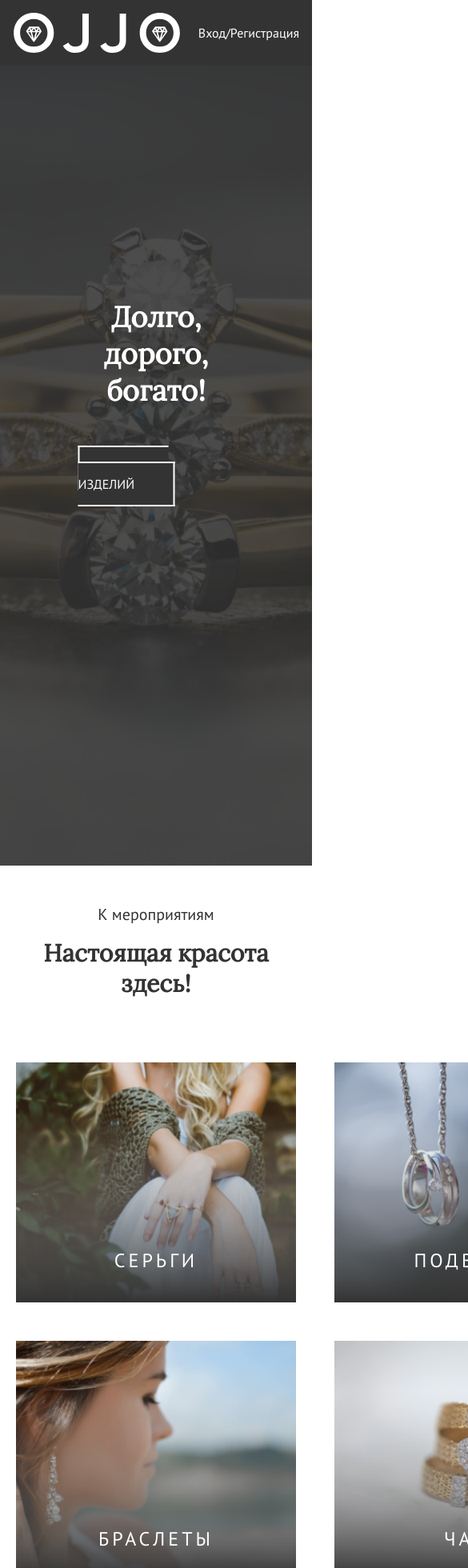
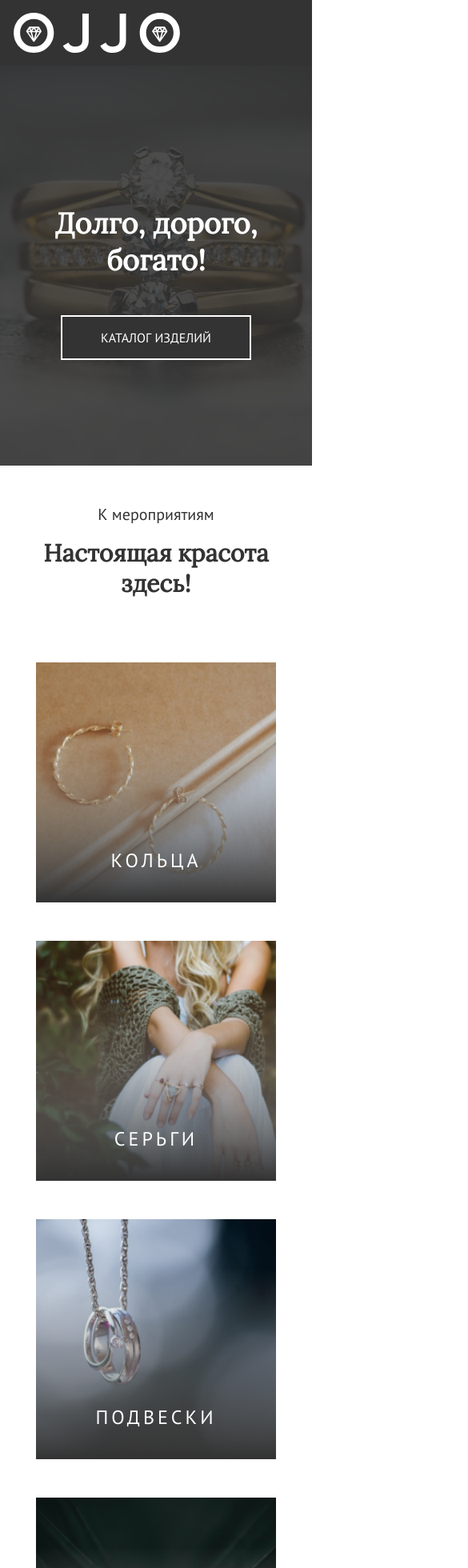
Before and after one commit to Leladatan/ojjo, a React (Vite) app: page / in a window 390 px wide. Shown: the top 1960 px of the page at 80% size, 585 px wide, since content can reach past the window. Built offline with nearby package versions, Linux system fonts and the light colour scheme.

Commit message:
add adaptive for header + footer + homePage

```diff
--- a/src/Styles/footer.scss
+++ b/src/Styles/footer.scss
@@ -16,6 +16,7 @@
     gap: 2rem;
     padding: 2rem 0;
     border-top: 2px solid #333333;
+    width: 100%;
   }
 }
 
@@ -126,3 +127,36 @@
 .footer__info_link {
   font-family: "PT Sans", sans-serif;
 }
+
+@media screen and (max-width: 1200px) {
+  .footer__content {
+    justify-content: center;
+    align-items: center;
+  }
+  .footer__content__list {
+    grid-template-columns: repeat(2, 1fr);
+  }
+}
+
+@media screen and (max-width: 769px) {
+  .footer__content__info {
+    display: grid;
+    grid-template-columns: repeat(2, 1fr);
+  }
+  .footer__content__info > span,
+  .footer__content__info > a {
+    text-align: center;
+  }
+}
+
+@media screen and (max-width: 426px) {
+  .footer__content__list {
+    grid-template-columns: repeat(1, 1fr);
+  }
+}
+
+@media screen and (max-width: 376px) {
+  .footer__content__info {
+    grid-template-columns: repeat(1, 1fr);
+  }
+}
--- a/src/Styles/header.scss
+++ b/src/Styles/header.scss
@@ -20,3 +20,9 @@
   font-family: 'PT Sans', sans-serif;
   color: #fff;
 }
+
+@media screen and (max-width: 426px) {
+  .register {
+    display: none;
+  }
+}
--- a/src/Styles/homePage.css
+++ b/src/Styles/homePage.css
@@ -8,16 +8,17 @@
 }
 
 .first-screen__content {
+  width: 100%;
   position: absolute;
   top: 30%;
   left: 50%;
   transform: translate(-50%, -50%);
-  padding-top: 14rem;
   display: flex;
   flex-direction: column;
   align-items: center;
   justify-content: center;
   gap: 4rem;
+  padding: 14rem 2rem 0;
 }
 
 .first-screen__title {
@@ -29,6 +30,7 @@
 }
 
 .main__title {
+  padding: 0 0.5rem;
   font-size: 30px;
   color: #333;
   font-family: "Lora", serif;
@@ -175,6 +177,7 @@
   color: #ffffff;
   font-size: 18px;
   text-align: center;
+  padding: 0 1rem;
 }
 
 .visit__title,
@@ -276,4 +279,41 @@
   background-color: #979797;
 }
 
+@media screen and (max-width: 1200px) {
+  .first-screen {
+    height: 900px;
+  }
+  .catalogs__content__imgs {
+    grid-template-columns: repeat(2, 1fr);
+  }
+  .blogs__cards {
+    grid-template-columns: repeat(1, 1fr);
+  }
+}
+@media screen and (max-width: 1000px) {
+  .first-screen {
+    height: 800px;
+  }
+}
+@media screen and (max-width: 769px) {
+  .first-screen {
+    height: 700px;
+  }
+  .catalogs__content__imgs {
+    grid-template-columns: repeat(1, 1fr);
+  }
+}
+@media screen and (max-width: 426px) {
+  .first-screen {
+    height: 500px;
+  }
+  .catalogs__card {
+    width: 300px;
+  }
+  .blogs__card {
+    width: 300px;
+    height: 350px;
+  }
+}
+
 /*# sourceMappingURL=homePage.css.map */
--- a/src/Styles/homePage.scss
+++ b/src/Styles/homePage.scss
@@ -8,16 +8,17 @@
 }
 
 .first-screen__content {
+  width: 100%;
   position: absolute;
   top: 30%;
   left: 50%;
   transform: translate(-50%, -50%);
-  padding-top: 14rem;
   display: flex;
   flex-direction: column;
   align-items: center;
   justify-content: center;
   gap: 4rem;
+  padding: 14rem 2rem 0;
 }
 
 //title
@@ -30,6 +31,7 @@
 }
 
 .main__title {
+  padding: 0 0.5rem;
   font-size: 30px;
   color: #333;
   font-family: 'Lora', serif;
@@ -184,6 +186,7 @@
   color: #ffffff;
   font-size: 18px;
   text-align: center;
+  padding: 0 1rem;
 }
 
 //title
@@ -292,3 +295,48 @@
     background-color: #979797;
   }
 }
+
+@media screen and (max-width: 1200px) {
+  .first-screen {
+    height: 900px;
+  }
+
+  .catalogs__content__imgs {
+    grid-template-columns: repeat(2, 1fr);
+  }
+
+  .blogs__cards {
+    grid-template-columns: repeat(1, 1fr);
+  }
+}
+
+@media screen and (max-width: 1000px) {
+  .first-screen {
+    height: 800px;
+  }
+}
+
+@media screen and (max-width: 769px) {
+  .first-screen {
+    height: 700px;
+  }
+
+  .catalogs__content__imgs {
+    grid-template-columns: repeat(1, 1fr);
+  }
+}
+
+@media screen and (max-width: 426px) {
+  .first-screen {
+    height: 500px;
+  }
+
+  .catalogs__card {
+    width: 300px;
+  }
+
+  .blogs__card {
+    width: 300px;
+    height: 350px;
+  }
+}
```
Also changed, not shown: src/index.css (+35 -0 lines), 2 other files (tests, documents, lock files or other folders).
